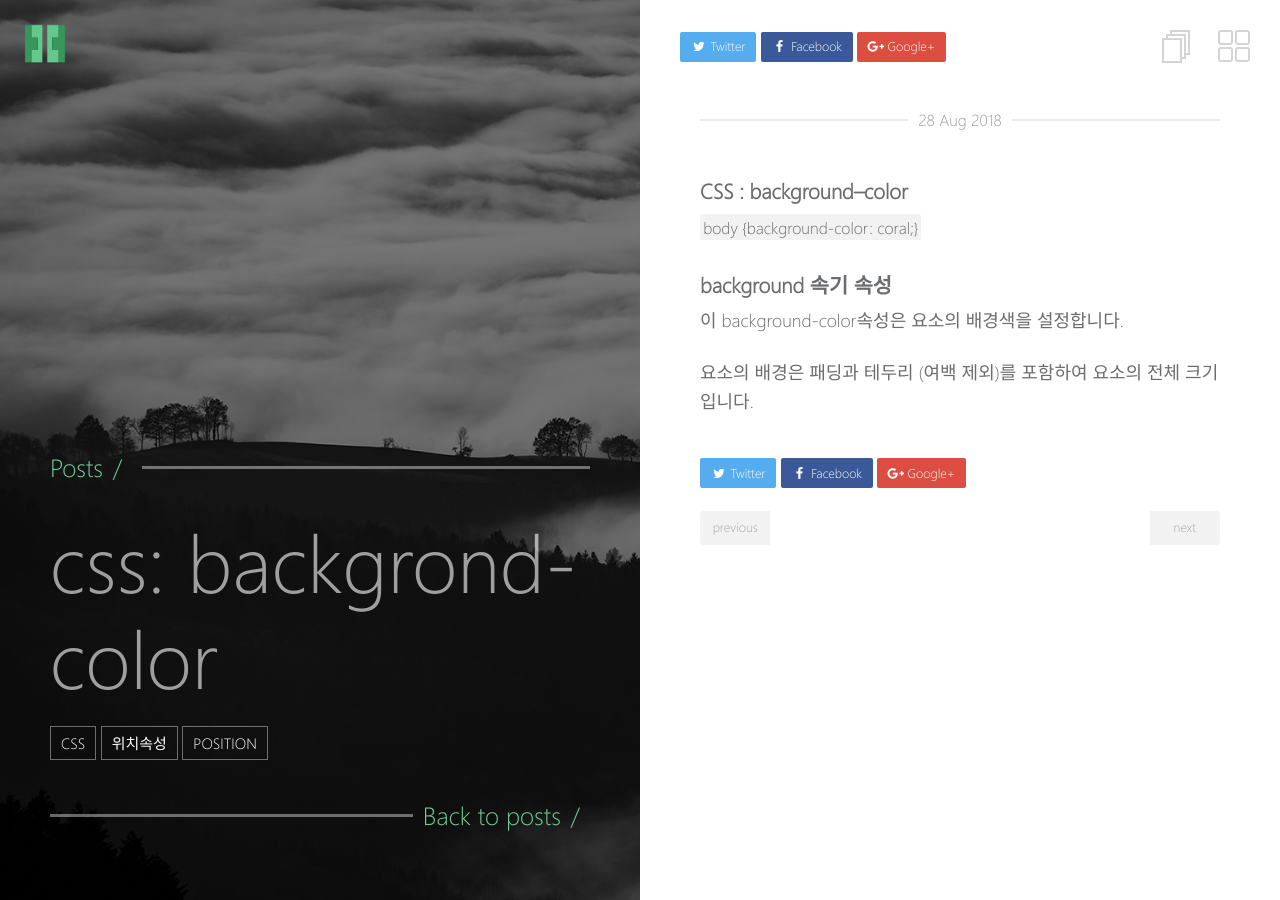
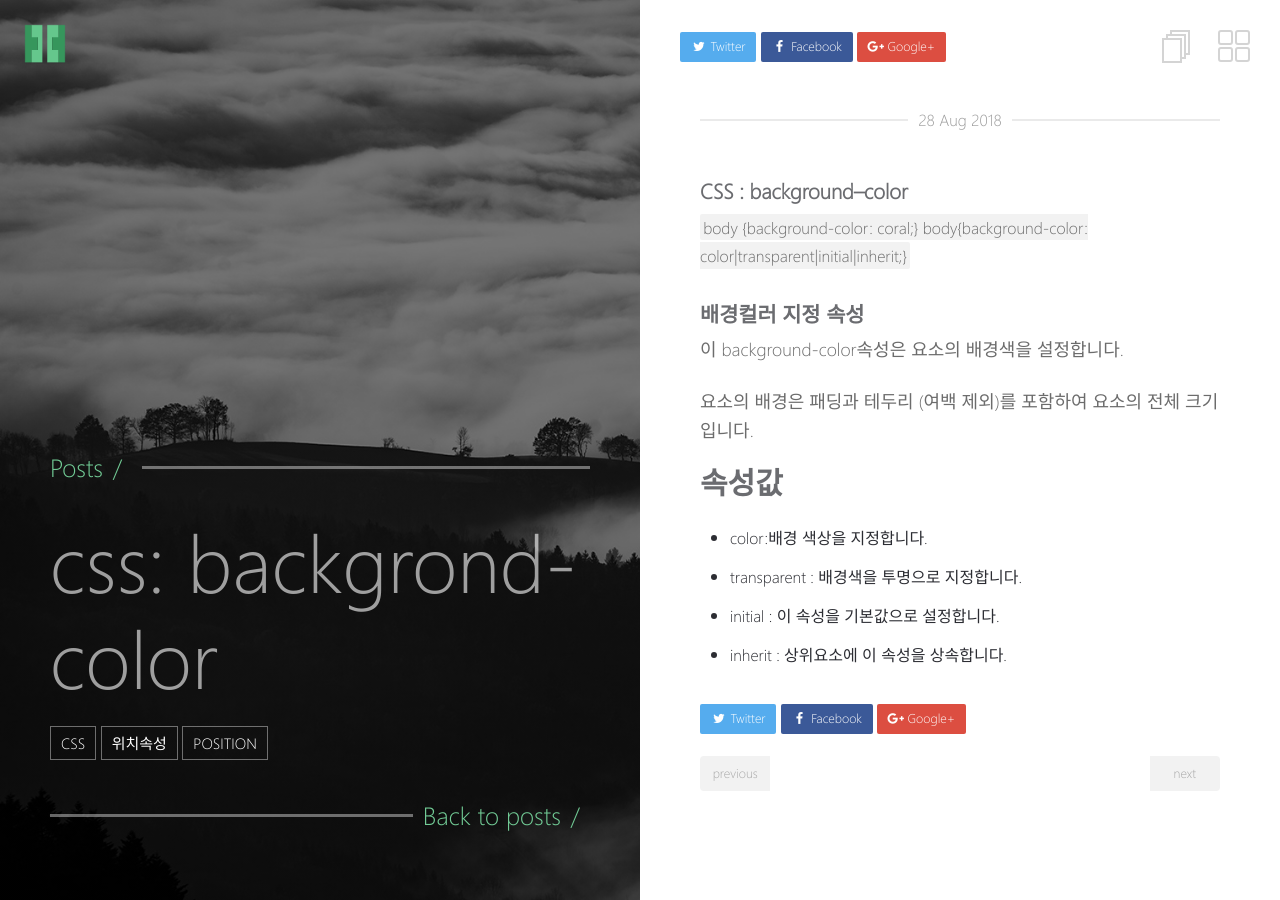
Before and after one commit to yubobae/yubobae.github.com, a Jekyll site: the page built from _posts/css/2018-08-28-background-color.md, in a window 1280 px wide. Built offline with Jekyll 4.4.1, drawn with Linux system fonts in a browser that asks for light colours.

Commit message:
Update 2018-08-28-background-color.md

```diff
--- a/_posts/css/2018-08-28-background-color.md
+++ b/_posts/css/2018-08-28-background-color.md
@@ -14,9 +14,17 @@ tags:
 
 ``
 body {background-color: coral;}
+body{background-color: color|transparent|initial|inherit;}
 ``
-### background 속기 속성
+### 배경컬러 지정 속성
 
 이 background-color속성은 요소의 배경색을 설정합니다.
 
 요소의 배경은 패딩과 테두리 (여백 제외)를 포함하여 요소의 전체 크기입니다.
+
+## 속성값
+
+- color:배경 색상을 지정합니다.
+- transparent : 배경색을 투명으로 지정합니다.
+- initial : 이 속성을 기본값으로 설정합니다.
+- inherit : 상위요소에 이 속성을 상속합니다.
```
